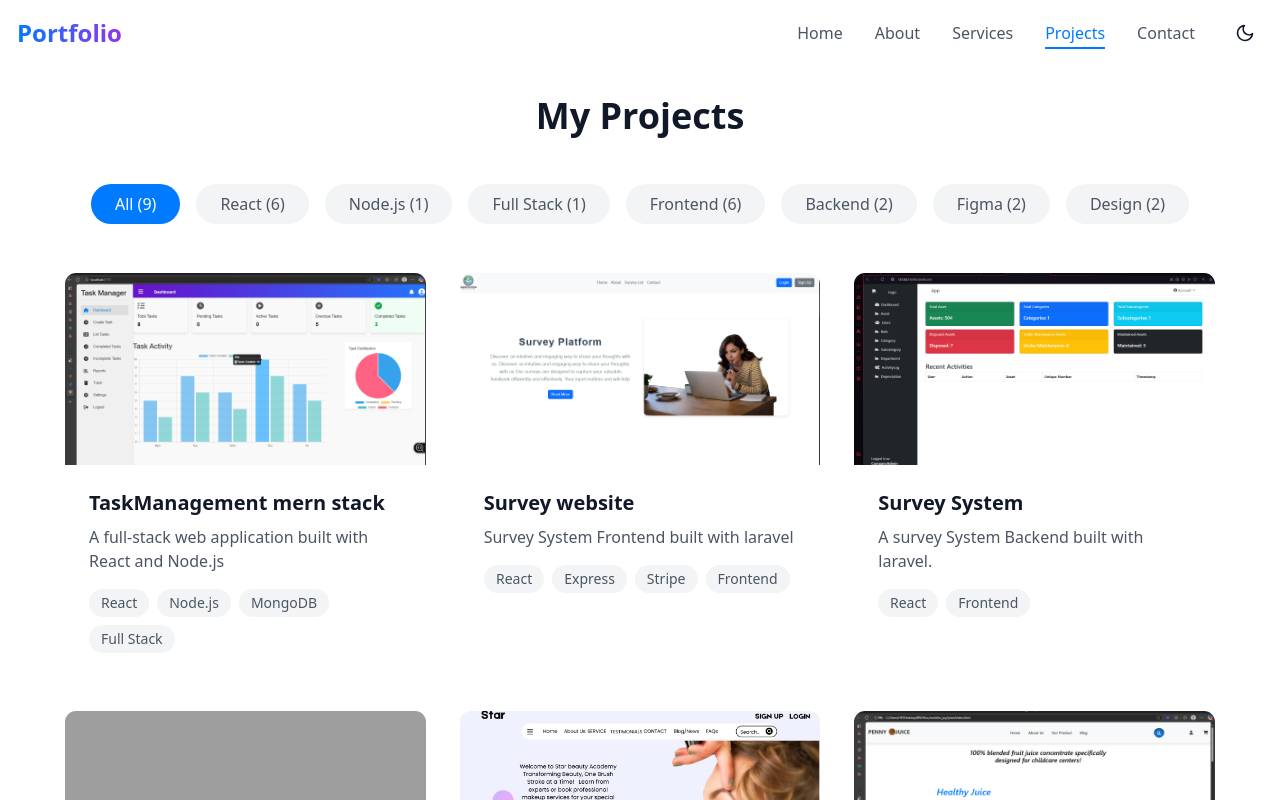
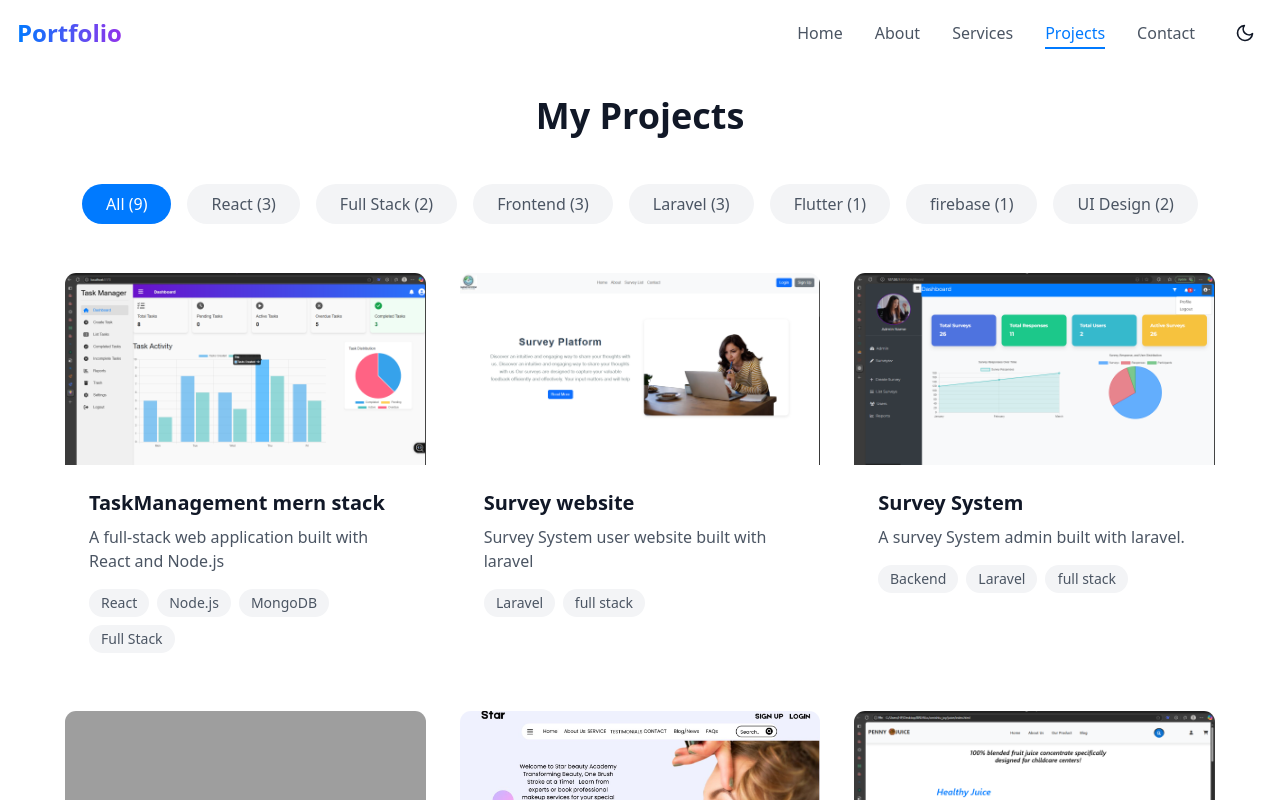
Before and after one commit to Fikirte1/portfolio, a React (Vite) app: page /projects in a window 1280 px wide. Shown: the top 800 px of the page. Built offline with nearby package versions, Linux system fonts and the light colour scheme; grey boxes are pictures that could not be loaded.

Commit message:
some update

```diff
--- a/src/pages/About.jsx
+++ b/src/pages/About.jsx
@@ -42,7 +42,7 @@ export const certificates = [
     title: 'Certified Mern Stack Developer',
     // issuer: 'Amazon Web Services',
     date: 'Sept 2022',
-    credential: 'AWS-123456',
+    credential: 'OmishtuJoy',
     icon: <FiAward />,
     image: 'photo_2025-03-06_08-51-46.jpg',
   },
@@ -58,7 +58,7 @@ export const certificates = [
     title: 'Certified Laravel Developer',
     // issuer: 'Google',
     date: 'dec 2025',
-    credential: 'GCP-345678',
+    credential: 'OmishtuJoy Tech solutions',
     icon: <FiAward />,
     image: '/photo_2025-03-06_08-52-15.jpg',
   }
@@ -75,11 +75,13 @@ const About = () => {
           className="text-center mb-16"
         >
           <h1 className="text-4xl font-bold mb-4">About Me</h1>
-          <p className="text-xl text-gray-600 dark:text-gray-300 max-w-2xl mx-auto">
-            I'm a passionate full-stack developer with a keen eye for creating elegant solutions
-            to complex problems. With years of experience in web development, I specialize in
-            building scalable and performant applications.
-          </p>
+<p className="text-xl text-gray-600 dark:text-gray-300 max-w-2xl mx-auto">
+  I'm a passionate full-stack developer skilled in building web and mobile apps using Laravel, Node.js, React,flutter,firebase,Tailwind CSS and Bootstrap.
+   while also exploring AI and machine learning to create smarter, future-ready solutions. I'm a fast learner who enjoys solving real-world problems through clean and efficient code.
+</p>
+
+
+
         </motion.div>
 
         {/* Experience Timeline */}
--- a/src/pages/Contact.jsx
+++ b/src/pages/Contact.jsx
@@ -98,7 +98,7 @@ const [error, setError] = useState(null); // Add this line if you don't have it
                   <div>
                     <h3 className="font-medium">Phone</h3>
                     <p className="text-gray-600 dark:text-gray-300">
-                      +1 (123) 456-7890
+                      +251 919437584
                     </p>
                   </div>
                 </div>
@@ -107,7 +107,7 @@ const [error, setError] = useState(null); // Add this line if you don't have it
                   <div>
                     <h3 className="font-medium">Location</h3>
                     <p className="text-gray-600 dark:text-gray-300">
-                      City, Country
+                      Ethiopia
                     </p>
                   </div>
                 </div>
@@ -127,7 +127,7 @@ const [error, setError] = useState(null); // Add this line if you don't have it
                   <FiGithub size={24} />
                 </a>
                 <a
-                  href="https://linkedin.com/in/yourusername"
+                  href="https://linkedin.com/in/FikirteShawul"
                   target="_blank"
                   rel="noopener noreferrer"
                   className="p-2 rounded-full hover:bg-gray-100 dark:hover:bg-dark-light transition-colors"
--- a/src/pages/Home.jsx
+++ b/src/pages/Home.jsx
@@ -969,7 +969,7 @@ const Home = () => {
                   <div>
                     <h3 className="font-medium">Phone</h3>
                     <p className="text-gray-600 dark:text-gray-300">
-                      +1 (123) 456-7890
+                      +251 919437584
                     </p>
                   </div>
                 </div>
@@ -978,7 +978,7 @@ const Home = () => {
                   <div>
                     <h3 className="font-medium">Location</h3>
                     <p className="text-gray-600 dark:text-gray-300">
-                      City, Country
+                     Ethiopia
                     </p>
                   </div>
                 </div>
--- a/src/pages/Projects.jsx
+++ b/src/pages/Projects.jsx
@@ -8,25 +8,25 @@ const projects = [
     title: 'TaskManagement mern stack',
     description: 'A full-stack web application built with React and Node.js',
     image: 'Screenshot (979).png',
-    tags: ['React', 'Node.js', 'MongoDB', 'Full Stack'],
+    tags: ['React', 'Node.js', 'MongoDB','Full Stack'],
     github: 'https://github.com/Fikirte1/TaskManagement',
     demo: 'https://project1.com',
   },
   {
     id: 2,
     title: 'Survey website',
-    description: 'Survey System Frontend built with laravel',
+    description: 'Survey System user website built with laravel',
     image: 'Screenshot (959).png',
-    tags: ['React', 'Express', 'Stripe', 'Frontend'],
+    tags: ['Laravel', 'full stack'],
     github: 'https://github.com/Fikirte1/survey',
     demo: 'https://project2.com',
   },
   {
     id: 3,
     title: 'Survey System',
-    description: 'A survey System Backend built with laravel.',
-    image: 'Screenshot (963).png',
-    tags: ['React', 'Frontend'],
+    description: 'A survey System admin  built with laravel.',
+    image: 'Screenshot (961).png',
+    tags: [ 'Backend','Laravel','full stack'],
     github: 'https://github.com/Fikirte1/survey',
     demo: 'https://project3.com',
   },
@@ -35,21 +35,21 @@ const projects = [
     title: 'figma  deign',
     description: 'Figma website design .',
     image: 'Mnas.png',
-    tags: ['Figma', 'Design'],
+    tags: ['UI Design'],
     github: 'https://figma.com',
-    demo: 'https://figma.com/your-figma-link',
+    demo: 'https://figma.com',
   },
    {
-    id: 4,
+    id: 5,
     title: 'website deign',
     description: 'canva website design',
     image: 'photo_2024-11-16_20-53-38.jpg',
-    tags: ['Figma', 'Design'],
+    tags: [ 'UI Design'],
     github: 'https://canva.com',
-    demo: 'https://figma.com/your-figma-link',
+    demo: 'https://figma.com',
   },
   {
-    id: 5,
+    id: 6,
     title: 'juice website',
     description: 'A juice website  UI.',
     image: 'Screenshot (980).png',
@@ -58,29 +58,29 @@ const projects = [
     demo: 'https://food-delivery-app-demo.com',
   },
  {
-    id: 6,
+    id: 7,
     title: 'Food Delivery App with Flutter and firebase',
     description: 'A mobile food delivery application UI.',
     image: 'Screenshot (1007).png',
-    tags: ['React', 'Frontend'],
-    github: 'https://github.com/Fikirte1/FoodDeliveryApp',
-    demo: 'https://food-delivery-app-demo.com',
-  },
-   {
-    id: 7,
-    title: 'Asset Management System',
-    description: 'laravel and react team collabration project',
-    image: 'Screenshot (963).png',
-    tags: ['React', 'Frontend','Backend'],
+    tags: ['firebase', 'Flutter'],
     github: 'https://github.com/Fikirte1/FoodDeliveryApp',
     demo: 'https://food-delivery-app-demo.com',
   },
    {
     id: 8,
+    title: 'Asset Management System',
+    description: 'laravel and react team collabration project',
+    image: 'Screenshot (963).png',
+    tags: ['React','Laravel', 'Frontend','Backend','full stack'],
+    github: 'https://github.com/Fikirte1/FoodDeliveryApp',
+    demo: 'https://food-delivery-app-demo.com',
+  },
+   {
+    id: 9,
     title: 'Mekaup School system',
     description: 'Mern Stack Makeup Training school system',
     image: 'photo_2024-11-27_14-11-45.jpg',
-    tags: ['React', 'Frontend','Backend'],
+    tags: ['React', 'Frontend','Backend','Full Stack'],
     github: 'https://github.com/Fikirte1/FoodDeliveryApp',
     demo: 'https://food-delivery-app-demo.com',
   },
@@ -88,7 +88,7 @@ const projects = [
   // Add more projects as needed
 ];
 
-const categories = ['All', 'React', 'Node.js', 'Full Stack', 'Frontend', 'Backend', 'Figma', 'Design'];
+const categories = ['All', 'React', 'Full Stack', 'Frontend', 'Laravel','Flutter','firebase', 'UI Design'];
 
 const Projects = () => {
   const [selectedCategory, setSelectedCategory] = useState('All');
--- a/src/pages/Services.jsx
+++ b/src/pages/Services.jsx
@@ -1,5 +1,5 @@
 import { motion } from 'framer-motion';
-import { FiCode, FiLayout, FiServer, FiDatabase, FiSmartphone, FiSearch } from 'react-icons/fi';
+import { FiCode, FiLayout, FiServer, FiDatabase, FiSmartphone, FiSearch, FiDribbble } from 'react-icons/fi';
 
 // Services data
 export const services = [
@@ -60,7 +60,7 @@ export const services = [
   {
     title: 'Figma Design',
     description: 'Modern and clean UI designs crafted in Figma for seamless development handoff.',
-    icon: <FiSearch className="w-8 h-8" />,
+    icon: <FiDribbble className="w-8 h-8" />,
     features: [
       'UI/UX Wireframes',
       'Prototyping',
@@ -71,7 +71,7 @@ export const services = [
    {
     title: 'Laravel',
     description: 'Modern and clean UI designs crafted in Figma for seamless development handoff.',
-    icon: <FiSearch className="w-8 h-8" />,
+    icon: <FiLayout className="w-8 h-8" />,
     features: [
       'UI/UX Wireframes',
       'Prototyping',
```
